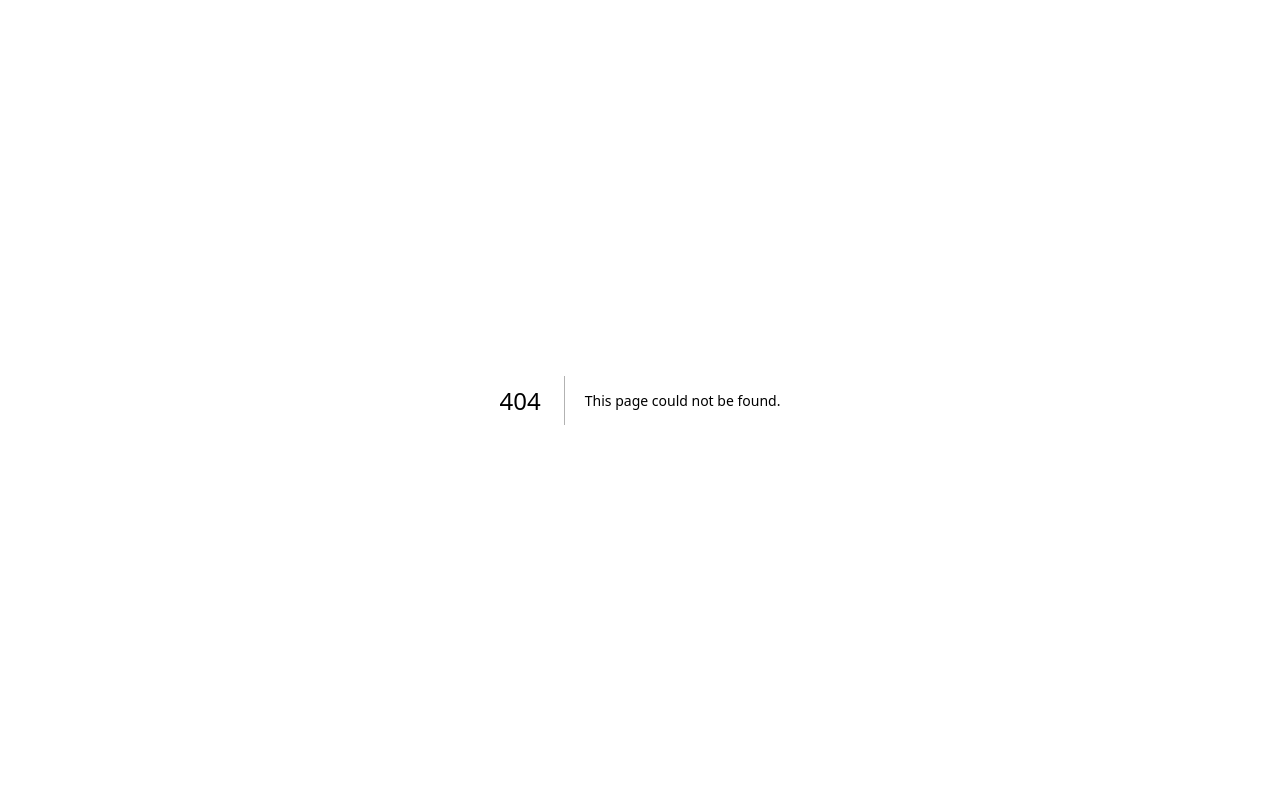
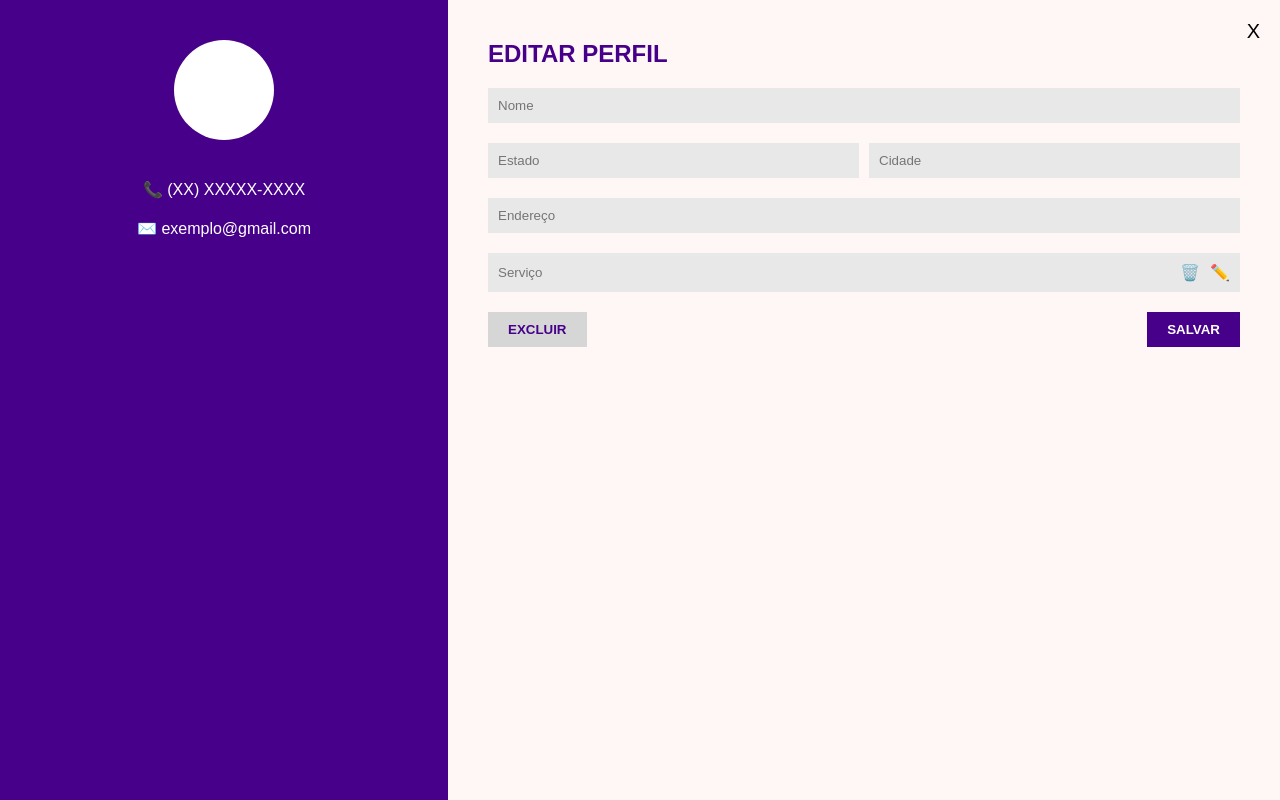
Before and after one commit to billiezinha/ProConnect, a Next.js app in the folder proconnect/: page /editar in a window 1280 px wide. Before the commit this address had no page. Built offline with nearby package versions, Linux system fonts and the light colour scheme; no server answers.

Commit message:
tela editar e uns detalheszinhos a mais que instalei sem querer

```diff
--- /dev/null
+++ b/package.json
@@ -0,0 +1,6 @@
+{
+  "dependencies": {
+    "@fortawesome/fontawesome-free": "^6.7.2",
+    "react-icons": "^5.5.0"
+  }
+}
--- /dev/null
+++ b/proconnect/src/app/editar/page.module.css
@@ -0,0 +1,112 @@
+.container {
+  display: flex;
+  height: 100vh;
+  font-family: Arial, sans-serif;
+}
+
+.sidebar {
+  background-color: #470089;
+  color: white;
+  width: 35%;
+  padding: 40px 20px;
+  display: flex;
+  flex-direction: column;
+  align-items: center;
+}
+
+.sidebarText {
+  margin: 10px 0;
+  display: flex;
+  align-items: center;
+}
+
+.iconMargin {
+  margin-right: 8px;
+}
+
+.avatar {
+  width: 100px;
+  height: 100px;
+  background-color: white;
+  border-radius: 50%;
+  margin-bottom: 30px;
+}
+
+.form {
+  width: 65%;
+  padding: 40px;
+  background-color: #fff6f6;
+  position: relative;
+}
+
+.closeBtn {
+  position: absolute;
+  top: 20px;
+  right: 20px;
+  background: none;
+  border: none;
+  font-size: 20px;
+}
+
+.titulo {
+  color: #470089;
+  margin-bottom: 20px;
+}
+
+.input {
+  width: 100%;
+  padding: 10px;
+  margin-bottom: 20px;
+  background: #e8e8e8;
+  border: none;
+}
+
+.row {
+  display: flex;
+  gap: 10px;
+}
+
+.servicoField {
+  display: flex;
+  justify-content: space-between;
+  align-items: center;
+  background: #e8e8e8;
+  padding: 10px;
+}
+
+.servicoInput {
+  border: none;
+  background: transparent;
+  flex: 1;
+}
+
+.icons {
+  display: flex;
+  gap: 10px;
+}
+
+.clickableIcon {
+  cursor: pointer;
+}
+
+.buttons {
+  display: flex;
+  justify-content: space-between;
+  margin-top: 20px;
+}
+
+.excluir {
+  background: #d6d6d6;
+  padding: 10px 20px;
+  border: none;
+  color: #470089;
+  font-weight: bold;
+}
+
+.salvar {
+  background: #470089;
+  padding: 10px 20px;
+  border: none;
+  color: white;
+  font-weight: bold;
+}
--- /dev/null
+++ b/proconnect/src/app/editar/page.tsx
@@ -0,0 +1,130 @@
+'use client';
+
+import { useEffect, useState } from 'react';
+import styles from './page.module.css';
+
+export default function EditarPerfil() {
+  const [nome, setNome] = useState('');
+  const [estado, setEstado] = useState('');
+  const [cidade, setCidade] = useState('');
+  const [endereco, setEndereco] = useState('');
+  const [servico, setServico] = useState('');
+  const [loading, setLoading] = useState(true);
+
+  useEffect(() => {
+    async function fetchPerfil() {
+      try {
+        const res = await fetch('/api/usuario/perfil');
+        if (!res.ok) throw new Error('Erro ao buscar perfil');
+        const data = await res.json();
+
+        setNome(data.nome);
+        setEstado(data.estado);
+        setCidade(data.cidade);
+        setEndereco(data.endereco);
+        setServico(data.servico);
+      } catch (err) {
+        console.error(err);
+        alert('Erro ao carregar os dados do perfil.');
+      } finally {
+        setLoading(false);
+      }
+    }
+
+    fetchPerfil();
+  }, []);
+
+  const handleSubmit = async (e: React.FormEvent<HTMLFormElement>) => {
+    e.preventDefault();
+    try {
+      const res = await fetch('/api/usuario/perfil', {
+        method: 'PUT',
+        headers: {
+          'Content-Type': 'application/json',
+        },
+        body: JSON.stringify({ nome, estado, cidade, endereco, servico }),
+      });
+
+      if (!res.ok) throw new Error('Erro ao salvar perfil');
+      alert('Perfil atualizado com sucesso!');
+    } catch (err) {
+      console.error(err);
+      alert('Erro ao salvar perfil.');
+    }
+  };
+
+  if (loading) return <p>Carregando...</p>;
+
+  return (
+    <div className={styles.container}>
+      <div className={styles.sidebar}>
+        <div className={styles.avatar}></div>
+        <p className={styles.sidebarText}>
+          📞 (XX) XXXXX-XXXX
+        </p>
+        <p className={styles.sidebarText}>
+          ✉️ exemplo@gmail.com
+        </p>
+      </div>
+
+      <div className={styles.form}>
+        <button type="button" className={styles.closeBtn} onClick={() => alert('Fechar modal')}>
+          X
+        </button>
+        <h2 className={styles.titulo}>EDITAR PERFIL</h2>
+        <form onSubmit={handleSubmit}>
+          <input
+            className={styles.input}
+            placeholder="Nome"
+            value={nome}
+            onChange={(e) => setNome(e.target.value)}
+          />
+          <div className={styles.row}>
+            <input
+              className={styles.input}
+              placeholder="Estado"
+              value={estado}
+              onChange={(e) => setEstado(e.target.value)}
+            />
+            <input
+              className={styles.input}
+              placeholder="Cidade"
+              value={cidade}
+              onChange={(e) => setCidade(e.target.value)}
+            />
+          </div>
+          <input
+            className={styles.input}
+            placeholder="Endereço"
+            value={endereco}
+            onChange={(e) => setEndereco(e.target.value)}
+          />
+          <div className={styles.servicoField}>
+            <input
+              className={styles.servicoInput}
+              placeholder="Serviço"
+              value={servico}
+              onChange={(e) => setServico(e.target.value)}
+            />
+            <span className={styles.icons}>
+              <span onClick={() => setServico('')} className={styles.clickableIcon}>
+                🗑️
+              </span>
+              <span onClick={() => alert('Editar serviço')} className={styles.clickableIcon}>
+                ✏️
+              </span>
+            </span>
+          </div>
+          <div className={styles.buttons}>
+            <button type="button" className={styles.excluir} onClick={() => alert('Excluir perfil')}>
+              EXCLUIR
+            </button>
+            <button type="submit" className={styles.salvar}>
+              SALVAR
+            </button>
+          </div>
+        </form>
+      </div>
+    </div>
+  );
+}
```
Also changed, not shown: 1 other file (tests, documents, lock files or other folders).
